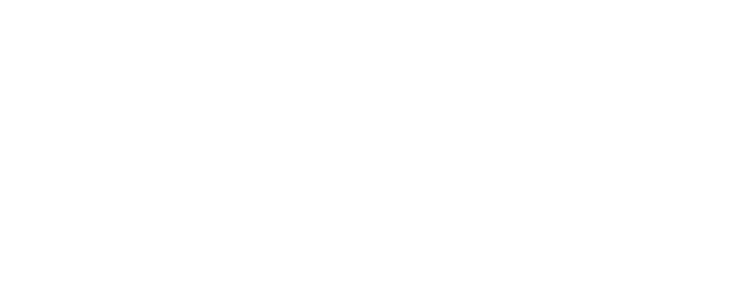
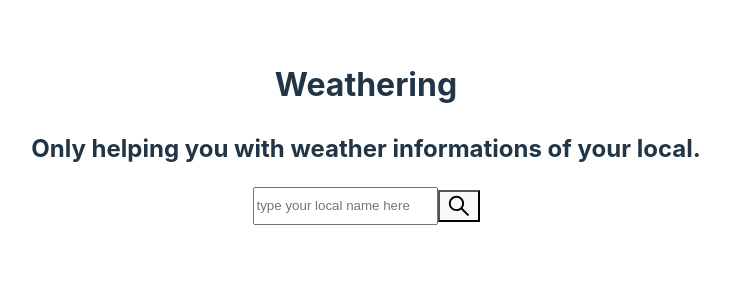
Before and after one commit to nioritos/weathering, a React (Vite) app: page / in a window 1280 px wide. Shown: the top 300 px of the page, without its empty margins (274-1004 px from the left). Built offline with nearby package versions, Linux system fonts and the light colour scheme.

Commit message:
doing the ui and going to get the weather informations

```diff
--- a/index.html
+++ b/index.html
@@ -4,7 +4,7 @@
     <meta charset="UTF-8" />
     <link rel="icon" type="image/svg+xml" href="/vite.svg" />
     <meta name="viewport" content="width=device-width, initial-scale=1.0" />
-    <title>Vite + React</title>
+    <title>Weathering</title>
   </head>
   <body>
     <div id="root"></div>
--- a/package.json
+++ b/package.json
@@ -9,8 +9,11 @@
     "preview": "vite preview"
   },
   "dependencies": {
+    "axios": "^1.3.4",
+    "dotenv": "^16.0.3",
     "react": "^18.2.0",
-    "react-dom": "^18.2.0"
+    "react-dom": "^18.2.0",
+    "react-icons": "^4.7.1"
   },
   "devDependencies": {
     "@types/react": "^18.0.27",
--- a/src/App.jsx
+++ b/src/App.jsx
@@ -1,12 +1,26 @@
 import { useState } from 'react'
 import './css/App.css';
-
+import {AiOutlineSearch} from 'react-icons/ai';
 function App() {
-  const [count, setCount] = useState(0)
-
+  const [local, setLocal] = useState('');
   return (
     <div className="App">
+      <h1>Weathering</h1>
+      <h2>Only helping you with weather informations of your local.</h2>
 
+      <div className="weather">
+          <div className="weather-input">
+              <input type="text" name="local" id="local" placeholder='type your local name here' onChange={
+                 e => setLocal(e.target.value)
+              }/>
+            <button>
+              <AiOutlineSearch size={26}/>
+            </button>
+          </div>
+          <div className="weather-info">
+
+          </div>
+      </div>
     </div>
   )
 }
--- a/src/css/App.css
+++ b/src/css/App.css
@@ -4,3 +4,20 @@
   padding: 2rem;
   text-align: center;
 }
+
+.weather {
+  display: flex;
+  flex-direction: column;
+  justify-content: center;
+  align-items: center;
+}
+
+.weather-input {
+  display: flex;
+  justify-content: center;
+  align-items: center;
+}
+
+.weather-input input, .weather-input button {
+  height: 2rem;
+}
```
Also changed, not shown: 2 other files (tests, documents, lock files or other folders).
